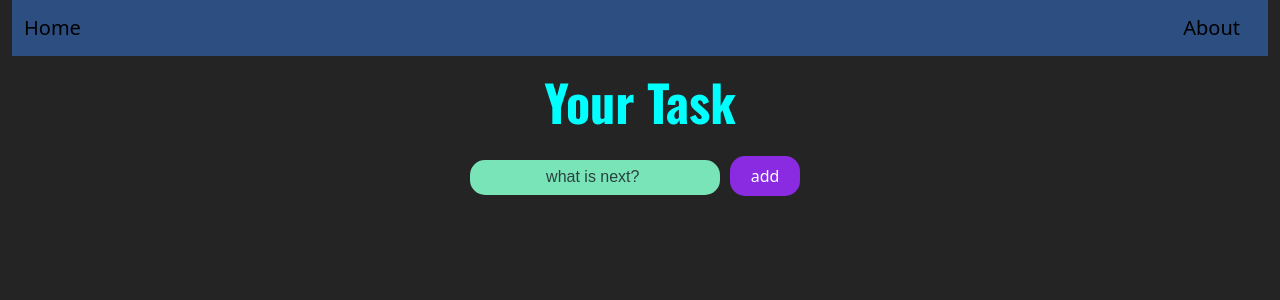
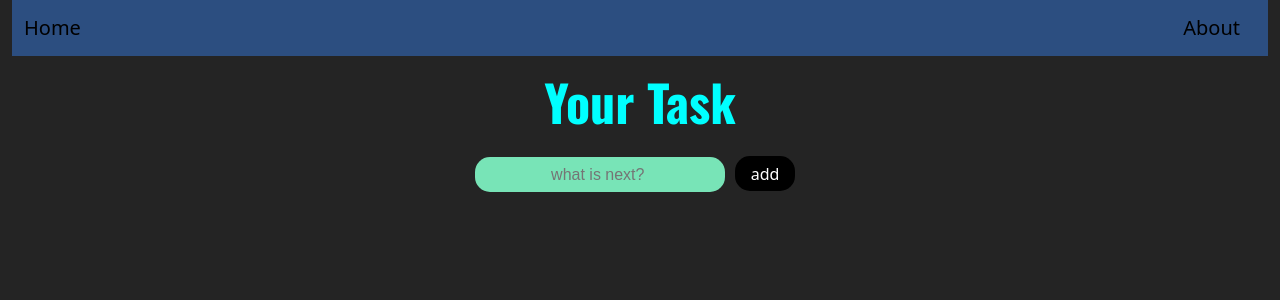
Before and after one commit to j2a1ck/React-Todo-App, a React (Vite) app: page / in a window 1280 px wide. Shown: the top 300 px of the page. Built offline with nearby package versions, Linux system fonts and the light colour scheme.

Commit message:
change some color

```diff
--- a/src/assets/Components/TodoForm.tsx
+++ b/src/assets/Components/TodoForm.tsx
@@ -25,7 +25,6 @@ const TodoForm: React.FC<AddTodoFormProps> = ({ addTodo }) => {
   }
 
   return (
-    <>
       <div>
         <form className="box" onSubmit={handleFormSubmit}>
           <input
@@ -37,7 +36,6 @@ const TodoForm: React.FC<AddTodoFormProps> = ({ addTodo }) => {
           <button type="submit">add</button>
         </form>
       </div>
-    </>
   );
 };
 
--- a/src/index.scss
+++ b/src/index.scss
@@ -1,11 +1,11 @@
 $background-color: #242424;
 $oswald-font: "Oswald", sans-serif;
 $title-color: aqua;
-$button-background: blueviolet;
+$button-background: black;
 $button-color: white;
 $input-background: #78e4b7;
 $input-color: black;
-$placeholder-color: rgb(41, 65, 63);
+$placeholder-color: black;
 $list-background: #e1346e;
 $list-color: white;
 $list-text-color: grey;
@@ -35,8 +35,8 @@ body {
     background-color: $button-background;
     margin: 10px;
     border-radius: 15px;
-    width: 70px;
-    height: 40px;
+    width: 60px;
+    height: 35px;
     border: none;
   }
 
@@ -51,7 +51,7 @@ body {
     text-align: center;
     border: none;
 
-    &::placeholder {
+    ::placeholder {
       color: $placeholder-color;
       opacity: 1;
     }
```
